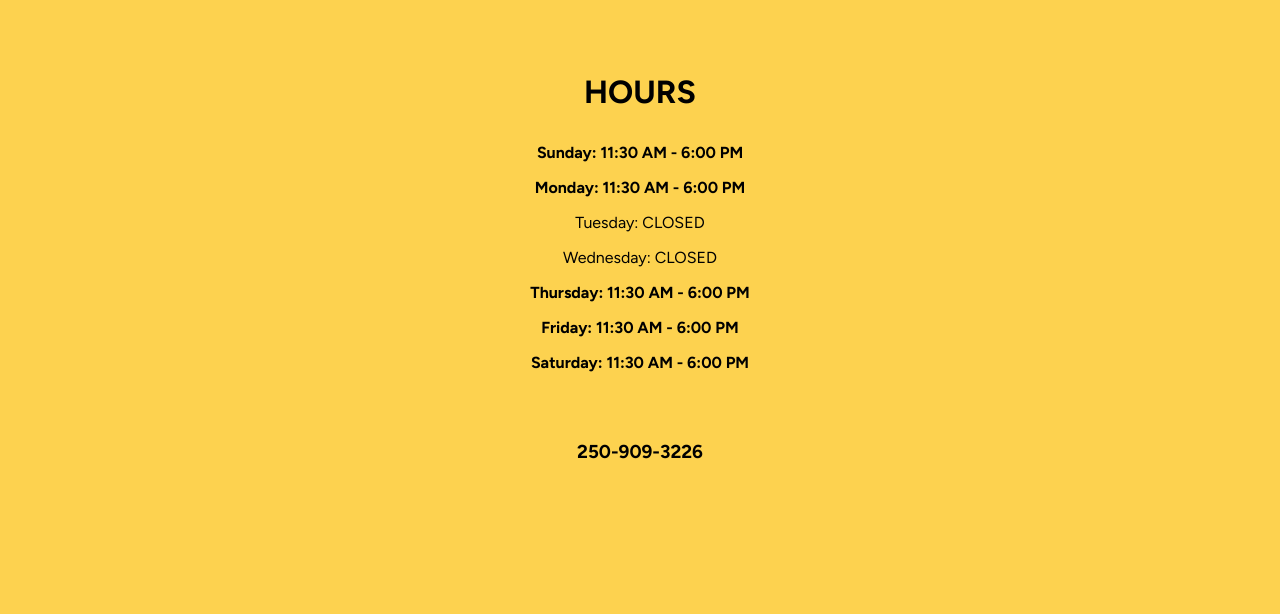
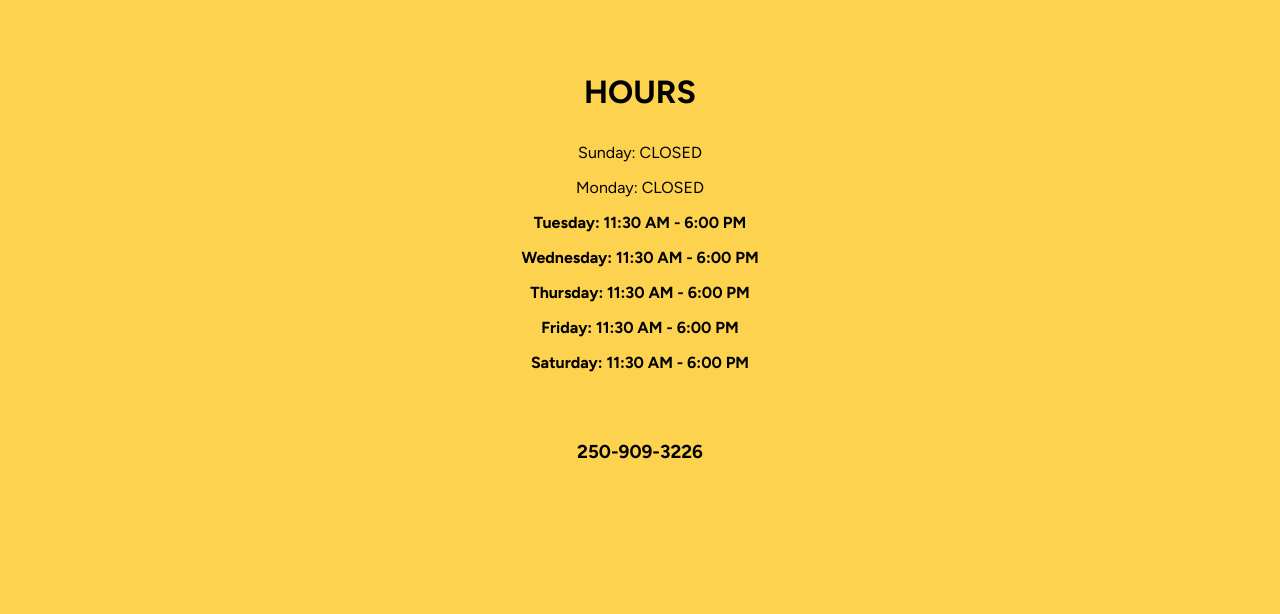
Before and after one commit to rchrdprk/sunny-s, a plain HTML site: page frontend/index.html in a window 1280 px wide. Shown: the part 3960-4574 px from the top of the page. Drawn offline with nearby package versions, Linux system fonts and the light colour scheme.

Commit message:
fixed operating hours and added social media links

```diff
--- a/frontend/index.html
+++ b/frontend/index.html
@@ -115,13 +115,11 @@
          <div id="time" class="time">
             <h1 class="time-heading">HOURS</h1>
             <ul class="hours">
+                    <li>Sunday: CLOSED</li>
+                    <li>Monday: CLOSED</li>
                 <strong>
-                    <li>Sunday: 11:30 AM - 6:00 PM</li>
-                    <li>Monday: 11:30 AM - 6:00 PM</li>
-                </strong>
-                    <li>Tuesday: CLOSED</li>
-                    <li>Wednesday: CLOSED</li>
-                <strong>
+                    <li>Tuesday: 11:30 AM - 6:00 PM</li>
+                    <li>Wednesday: 11:30 AM - 6:00 PM</li>
                     <li>Thursday: 11:30 AM - 6:00 PM</li>
                     <li>Friday: 11:30 AM - 6:00 PM</li>
                     <li>Saturday: 11:30 AM - 6:00 PM</li>
@@ -177,8 +175,8 @@
                 </p>
             </div>
             <div class="socials">
-                <a href="" class="facebook-icon" target="_blank" rel="noopener noreferrer"></a>
-                <a href="" class="instagram-icon" target="_blank" rel="noopener noreferrer"></a>
+                <a href="https://www.facebook.com/people/Sunnys-fooddrink/61575811245089/" class="facebook-icon" target="_blank" rel="noopener noreferrer"></a>
+                <a href="https://www.instagram.com/_sunnysfood" class="instagram-icon" target="_blank" rel="noopener noreferrer"></a>
             </div>
             <div class="footer-logo">
                 <img src="images/logo_v2.png" style="width: 272.6px; height: 123px;">
```
